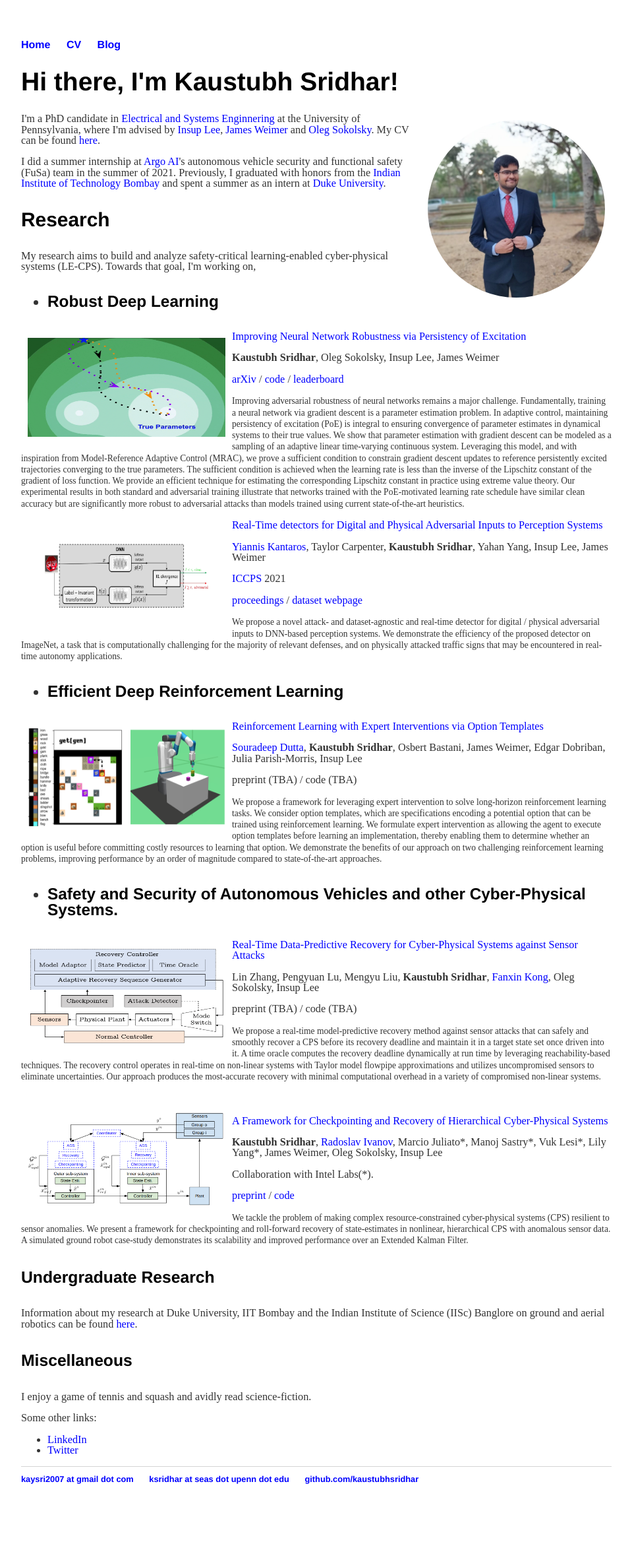
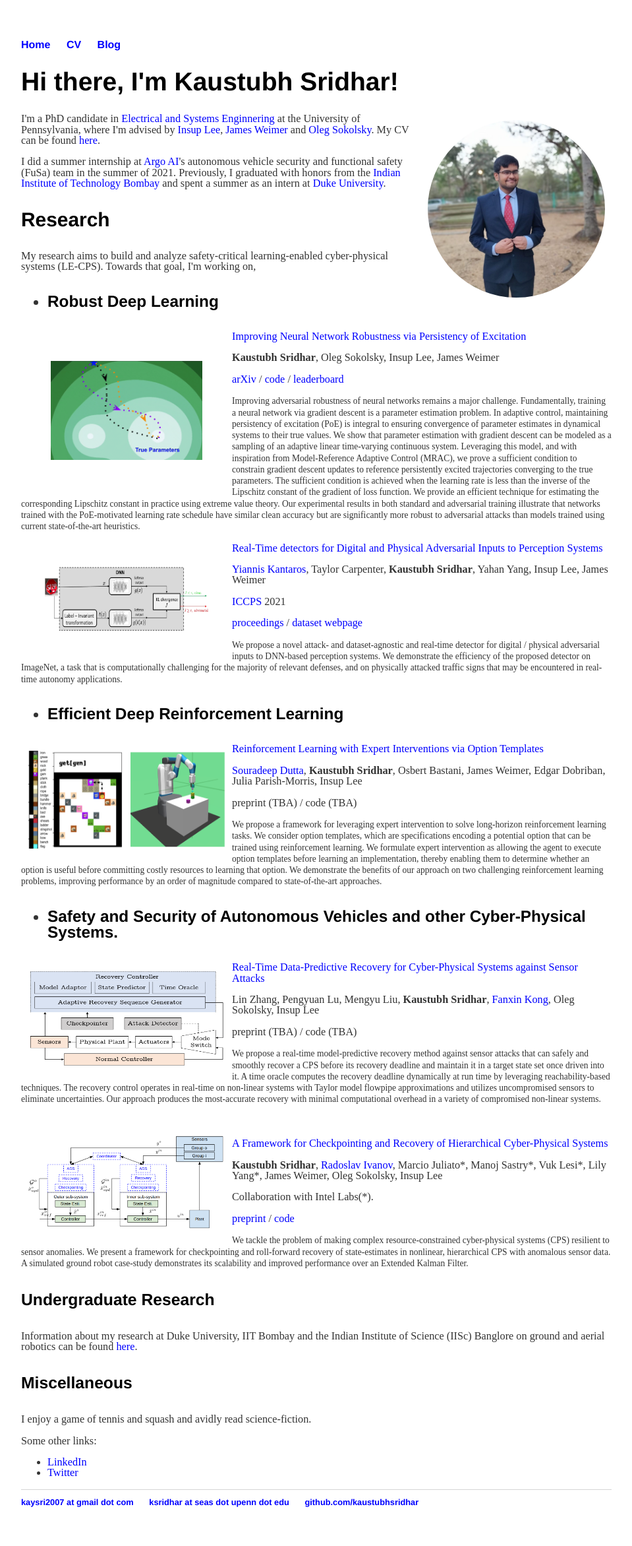
Before and after one commit to kaustubhsridhar/kaustubhsridhar_old.github.io, a Jekyll site: the page built from index.html, in a window 1280 px wide. Shown: the whole page at 66% size, without its empty margins (160-1119 px from the left). Built offline with Jekyll 4.4.1, drawn with Linux system fonts in a browser that asks for light colours; before the commit the page ends 2309 px from its top, so only the background shows below that.

Commit message:
Update index.html

```diff
--- a/index.html
+++ b/index.html
@@ -21,7 +21,7 @@
 		<li><a id="RobustDL">Robust Deep Learning</a></li>
 	</ul></h5>
 
-	<img src="/images/trajectories.gif" alt="PoE" align="left" style="width:300px; height:150px; padding: 10px;" class="img_rect">
+	<img src="/images/trajectories.gif" alt="PoE" align="left" style="width:230px; height:150px; padding: 45px;" class="img_rect">
 	<p><a id="PoE"><a href="https://arxiv.org/abs/2106.02078">Improving Neural Network Robustness via Persistency of Excitation</a></a></p>
 	<p><b>Kaustubh Sridhar</b>, Oleg Sokolsky, Insup Lee, James Weimer</p>
 	<p><a href="https://arxiv.org/abs/2106.02078">arXiv</a> / <a href="https://github.com/kaustubhsridhar/PoE-robustness">code</a> / <a href="https://robustbench.github.io/">leaderboard</a></p>
```
